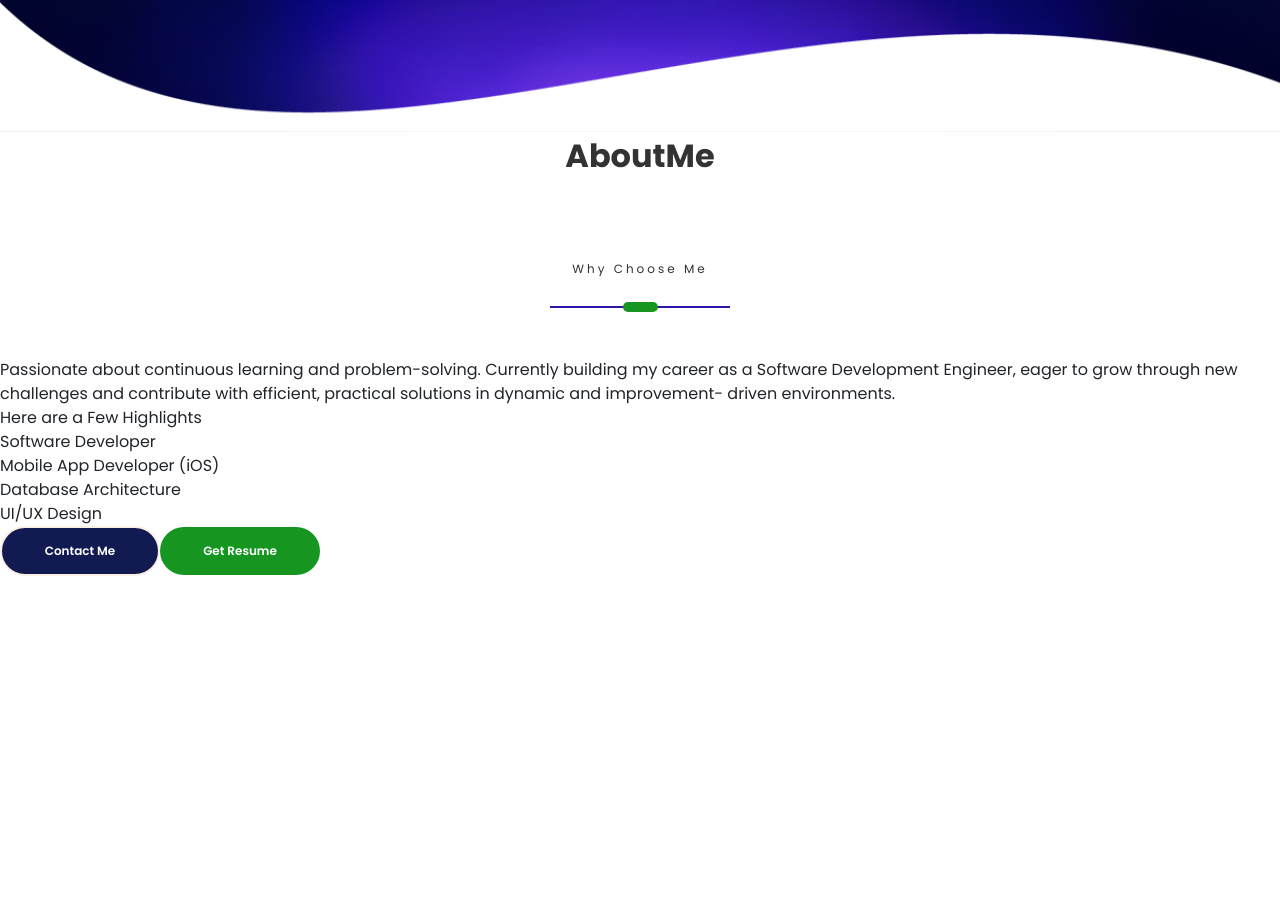
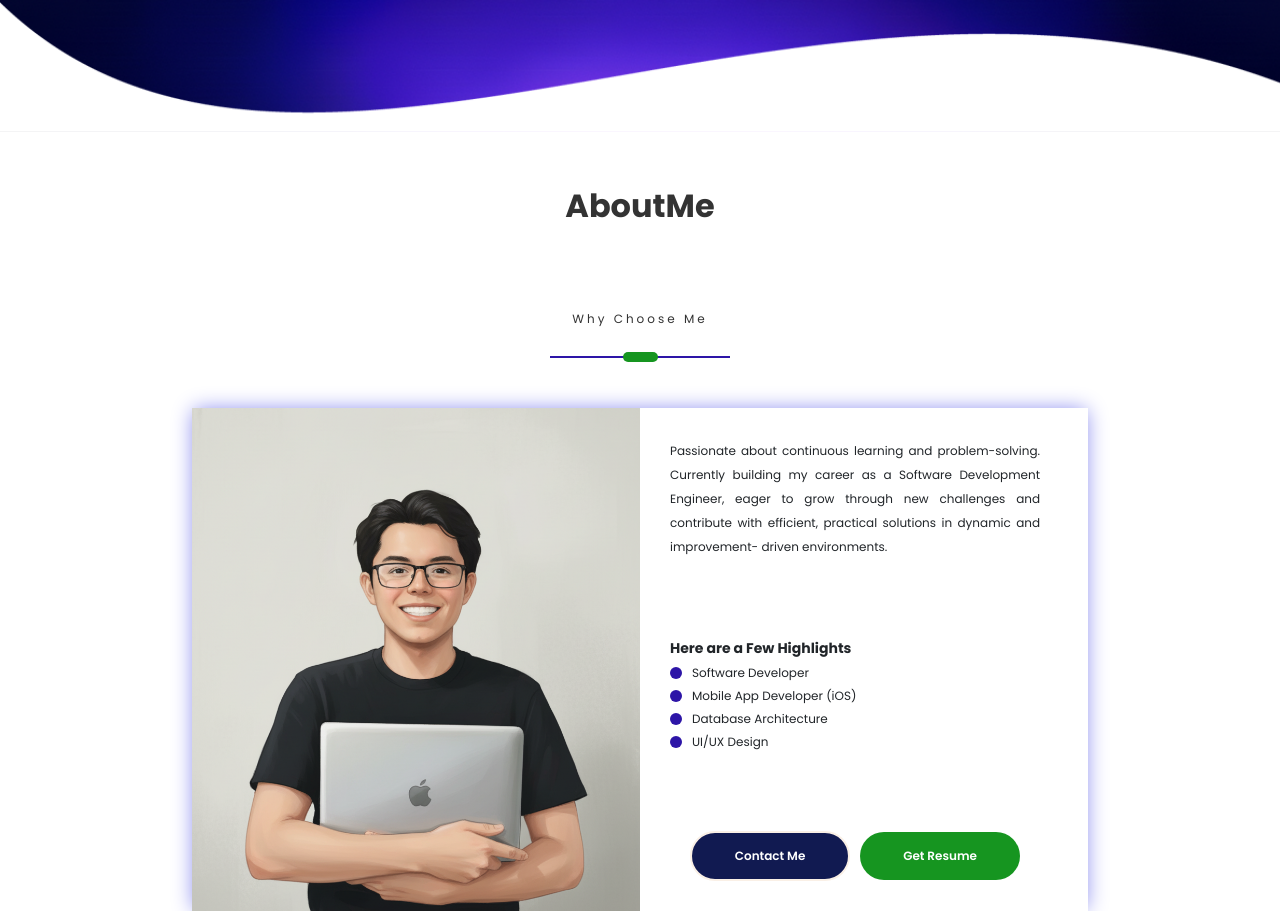
Before and after one commit to japhdev/client, a React (Create React App) app: page / in a window 1280 px wide. Shown: the part 538-1449 px from the top of the page. Before the commit the page ends 1114 px from the top, so only its background shows below. Built offline with nearby package versions, Linux system fonts and the light colour scheme; a web font is replaced by a local one.

Commit message:
Added About me styles in AboutMe.css

```diff
--- a/src/PortfolioContainer/AboutMe/AboutMe.css
+++ b/src/PortfolioContainer/AboutMe/AboutMe.css
@@ -0,0 +1,72 @@
+.about-me-container {
+    display: flex;
+    flex-direction: column;
+    justify-content: center;
+    align-items: center;
+    margin: 50px 0 0 0;
+}
+
+.about-me-parent{
+    max-width: 1000px;
+    width: 70%;
+
+}
+
+.about-me-card {
+    display: flex;
+    width: 100%;
+    box-shadow: 0 0px 20px -2px rgb(130, 132, 238);
+}
+
+.about-me-profile {
+    width: 50%;
+    background-image: url('../../assets/AboutMe/me.png');
+    background-size: cover;
+    background-repeat: no-repeat;
+    background-position: center;
+}
+
+.about-me-details {
+    width: 48%;
+    text-align: justify;
+    padding: 30px;
+}
+
+.about-me-description {
+    font-size: 12px;
+}
+
+.about-me-highlights {
+    margin: 80px 0;
+}
+
+.highlight-heading {
+    font-family: "Poppins Bold";
+    font-size: 14px;
+    margin: 0 0 5px 0;
+}
+.highlights {
+    display: flex;
+    align-items: center;
+    margin: 5px 0;
+    font-size: 12px;
+}
+
+.highlights-blob {
+    height: 12px;
+    width: 12px;
+    margin: 0 10px 0 0;
+    background-color: var(--dark-purple);
+    border-radius: 50%;
+}
+
+.about-me-options {
+    display:flex;
+    align-items: center;
+    justify-content: center;
+}
+
+.about-me-options .highlighted-btn {
+    margin: 0 0 0 10px;
+
+}
```
